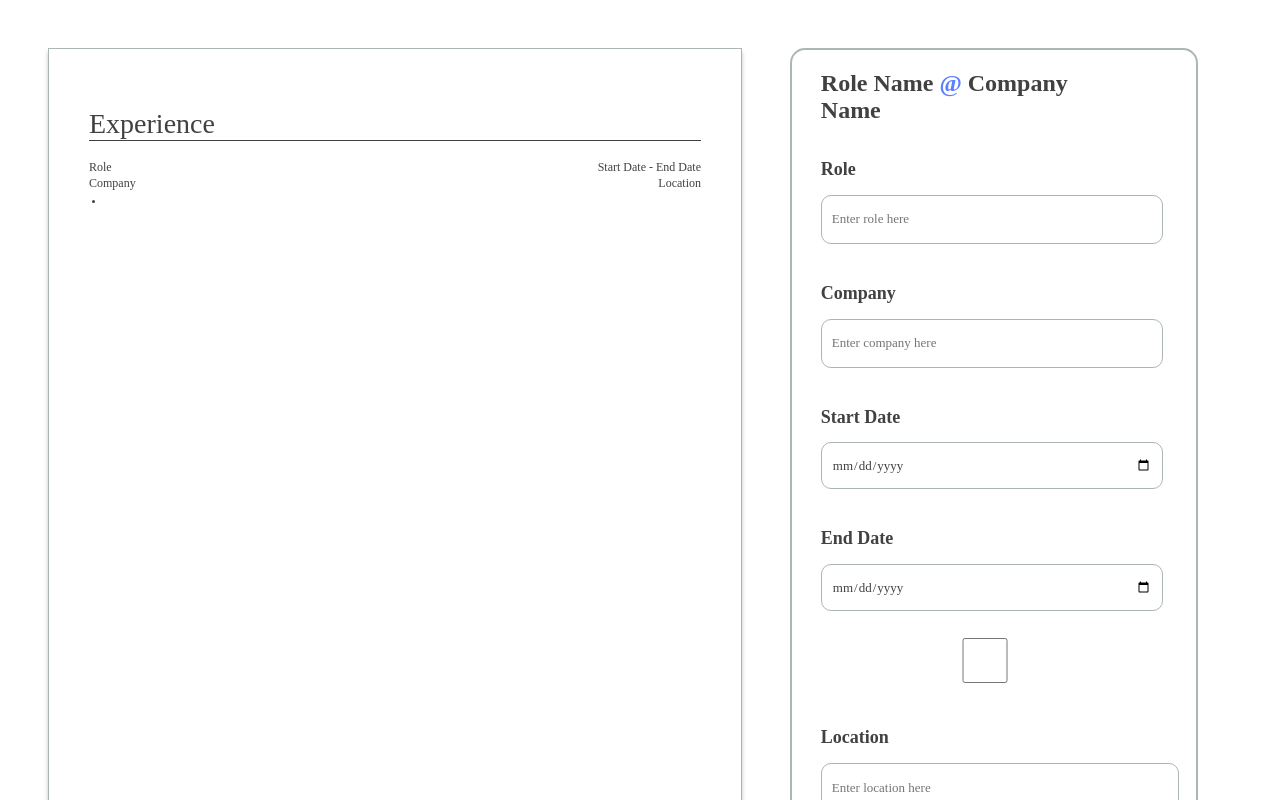
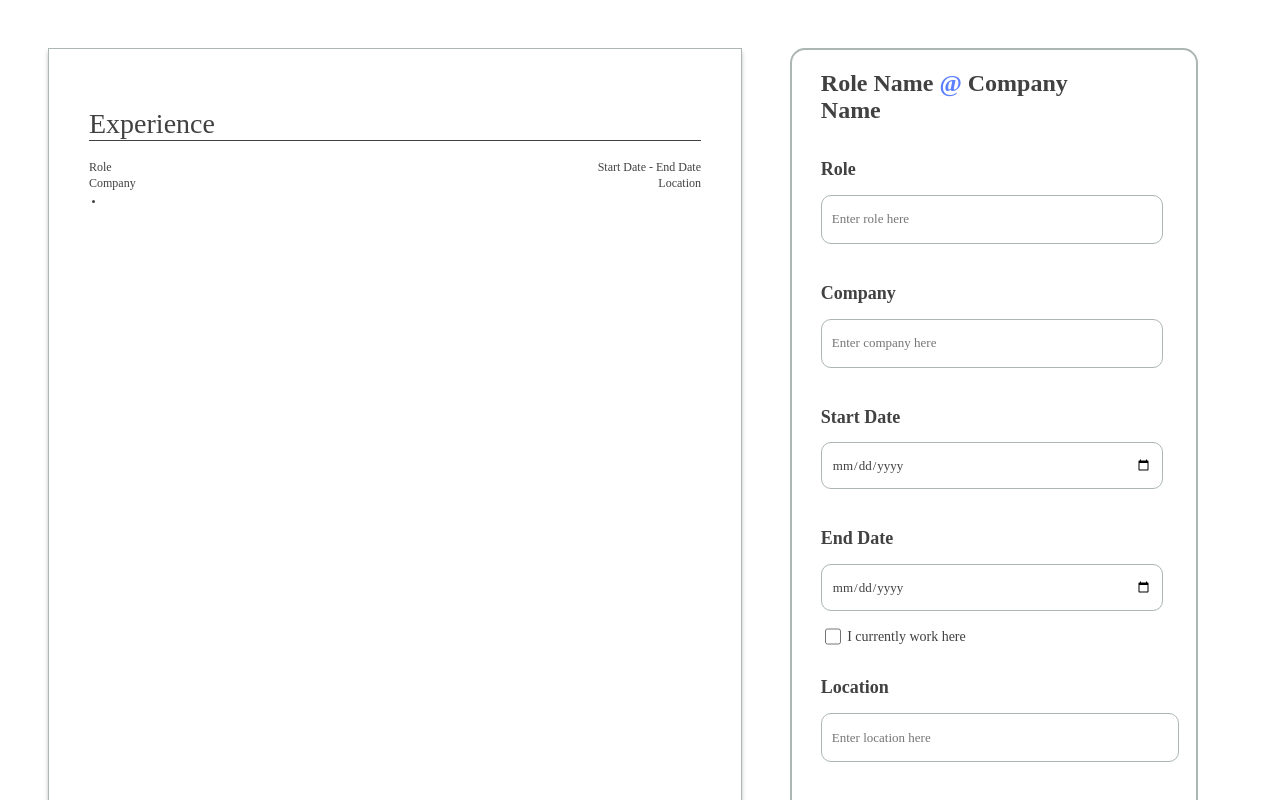
Before and after one commit to dorothyle/resume-generator, a React (Vite) app: page / in a window 1280 px wide. Shown: the top 800 px of the page. Built offline with nearby package versions, Linux system fonts and the light colour scheme; some icons are missing; a web font is replaced by a local one.

Commit message:
add styling to present work checkbox

```diff
--- a/src/ExperienceForm.jsx
+++ b/src/ExperienceForm.jsx
@@ -113,6 +113,7 @@ const ExperienceForm = ({ index, experienceList, setExperienceList }) => {
               placeholder="Enter start date here"
             />
           </label>
+          <div className={style.endDateContainer}>
             <label>
               <h2>End Date</h2>
               <input
@@ -124,14 +125,16 @@ const ExperienceForm = ({ index, experienceList, setExperienceList }) => {
                 disabled={experienceList[index].endDate === "Present"}
               />
             </label>
-          <label>
+            <label className={style.presentCheckbox}>
               <input
                 type="checkbox"
                 name="endDate"
                 value={experienceList[index].endDate}
                 onClick={togglePresentEndDate}
               />
+              <p>I currently work here</p>
             </label>
+          </div>
           <label id={style.locationLabel}>
             <h2>Location</h2>
             <input
--- a/src/ExperienceForm.module.css
+++ b/src/ExperienceForm.module.css
@@ -99,6 +99,28 @@
   flex-shrink: 0;
 }
 
+/* End Date Inputs */
+.endDateContainer {
+  display: flex;
+  flex-direction: column;
+}
+
+.endDateContainer label {
+  margin-bottom: 0rem;
+}
+
+/* Checkbox input for current work */
+.presentCheckbox {
+  display: flex;
+  flex-direction: row;
+  align-items: center;
+}
+
+.presentCheckbox input {
+  width: 1rem;
+  margin-right: 0.4rem;
+}
+
 #locationLabel {
   width: 100%;
 }
```
Lines whose indentation alone changed are shown as unchanged.
